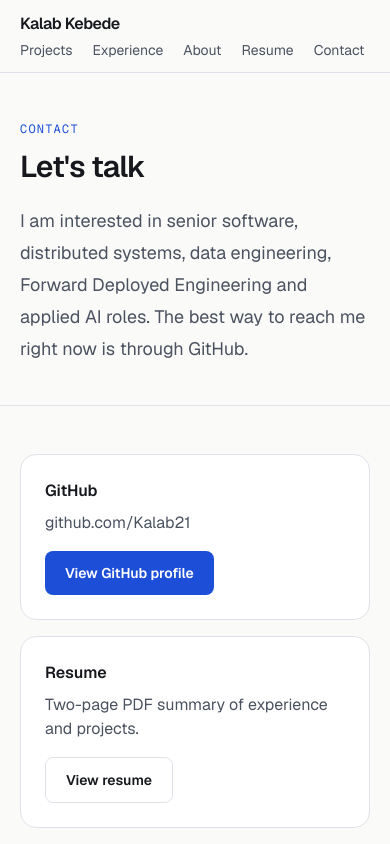
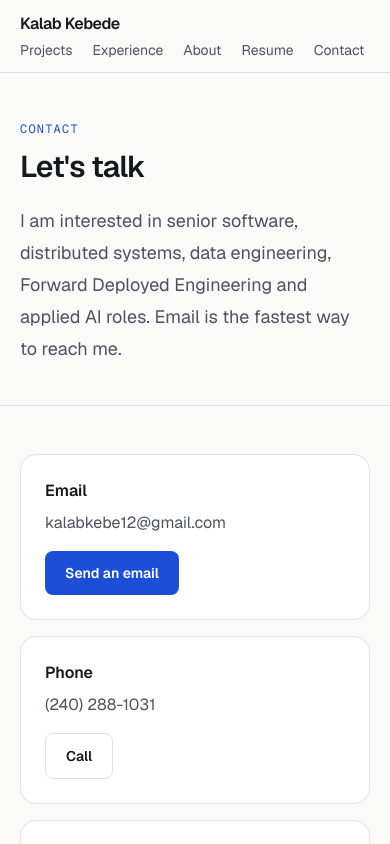
Before and after one commit to Kalab21/developer-portfolio, a Next.js app: page /contact in a window 390 px wide. Shown: the top 844 px of the page. Built offline with nearby package versions, Linux system fonts and the light colour scheme.

Commit message:
Add phone and email to resume and contact page

```diff
--- a/src/app/contact/page.tsx
+++ b/src/app/contact/page.tsx
@@ -13,23 +13,39 @@ export default function ContactPage() {
     <>
       <PageHeader eyebrow="Contact" title="Let's talk">
         I am interested in senior software, distributed systems, data engineering,
-        Forward Deployed Engineering and applied AI roles. The best way to reach me
-        right now is through GitHub.
+        Forward Deployed Engineering and applied AI roles. Email is the fastest way to
+        reach me.
       </PageHeader>
       <Container className="py-12 sm:py-16">
-        <ul className="grid max-w-3xl gap-4 sm:grid-cols-2">
+        <ul className="grid gap-4 sm:grid-cols-2 lg:grid-cols-4">
+          <li className="rounded-2xl border border-border bg-surface p-6">
+            <h2 className="font-semibold">Email</h2>
+            <p className="mt-2 break-words text-muted">{site.email}</p>
+            <div className="mt-4">
+              <ButtonLink href={`mailto:${site.email}`} variant="primary">
+                Send an email
+              </ButtonLink>
+            </div>
+          </li>
+          <li className="rounded-2xl border border-border bg-surface p-6">
+            <h2 className="font-semibold">Phone</h2>
+            <p className="mt-2 text-muted">{site.phone}</p>
+            <div className="mt-4">
+              <ButtonLink href={site.phoneHref}>Call</ButtonLink>
+            </div>
+          </li>
           <li className="rounded-2xl border border-border bg-surface p-6">
             <h2 className="font-semibold">GitHub</h2>
             <p className="mt-2 text-muted">github.com/Kalab21</p>
             <div className="mt-4">
-              <ButtonLink href={site.github} variant="primary" external>
-                View GitHub profile
+              <ButtonLink href={site.github} external>
+                View profile
               </ButtonLink>
             </div>
           </li>
           <li className="rounded-2xl border border-border bg-surface p-6">
             <h2 className="font-semibold">Resume</h2>
-            <p className="mt-2 text-muted">Two-page PDF summary of experience and projects.</p>
+            <p className="mt-2 text-muted">Two-page PDF of experience and projects.</p>
             <div className="mt-4">
               <ButtonLink href="/resume">View resume</ButtonLink>
             </div>
--- a/src/app/resume/page.tsx
+++ b/src/app/resume/page.tsx
@@ -11,7 +11,7 @@ export default function ResumePage() {
   return (
     <>
       <PageHeader eyebrow="Resume" title="Resume">
-        A two-page PDF covering experience, skills and selected projects.
+        A two-page PDF covering experience, skills and selected projects, with contact details.
       </PageHeader>
       <Container className="py-12 sm:py-16">
         <div className="flex flex-wrap gap-3">
--- a/src/components/SiteChrome.tsx
+++ b/src/components/SiteChrome.tsx
@@ -55,6 +55,11 @@ export function Footer() {
             </a>
           </li>
           <li>
+            <a href={`mailto:${site.email}`} className="hover:text-foreground">
+              Email
+            </a>
+          </li>
+          <li>
             <Link href="/resume" className="hover:text-foreground">
               Resume
             </Link>
--- a/src/data/site.ts
+++ b/src/data/site.ts
@@ -9,6 +9,9 @@ export const site = {
   metaDescription:
     "Senior Software Engineer and Forward Deployed Engineer with 6+ years across Java and Spring Boot, distributed systems, cloud, data engineering and applied AI (RAG, FastAPI).",
   github: "https://github.com/Kalab21",
+  email: "kalabkebe12@gmail.com",
+  phone: "(240) 288-1031",
+  phoneHref: "tel:+12402881031",
   domains: [
     "Banking",
     "Financial Services",
```
Also changed, not shown: 1 other file (tests, documents, lock files or other folders).
